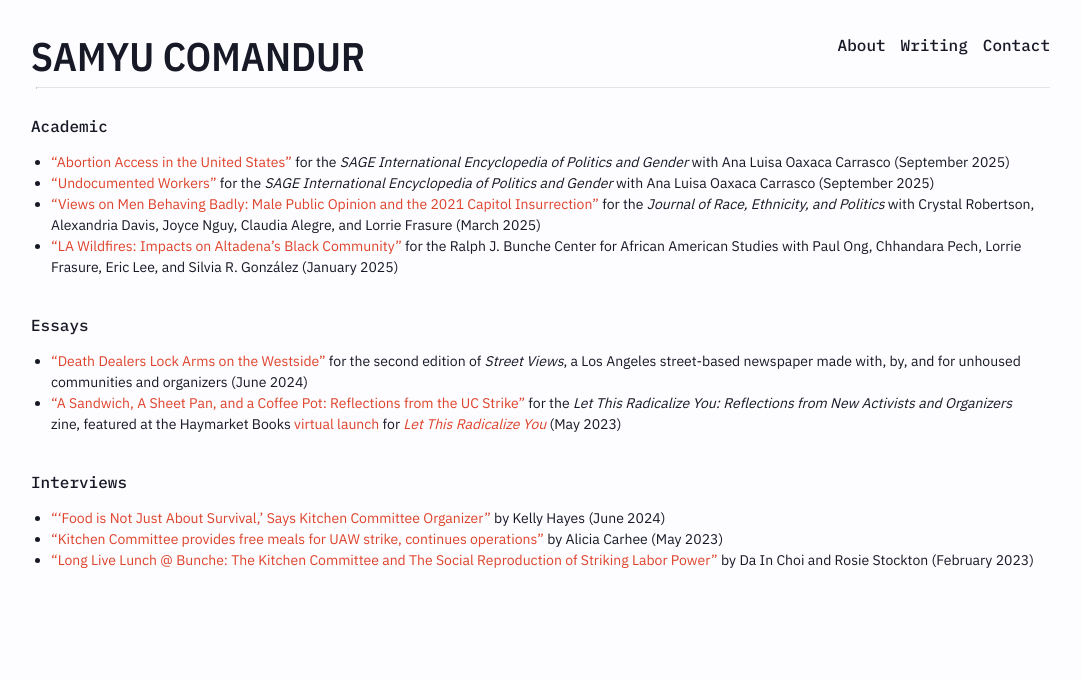
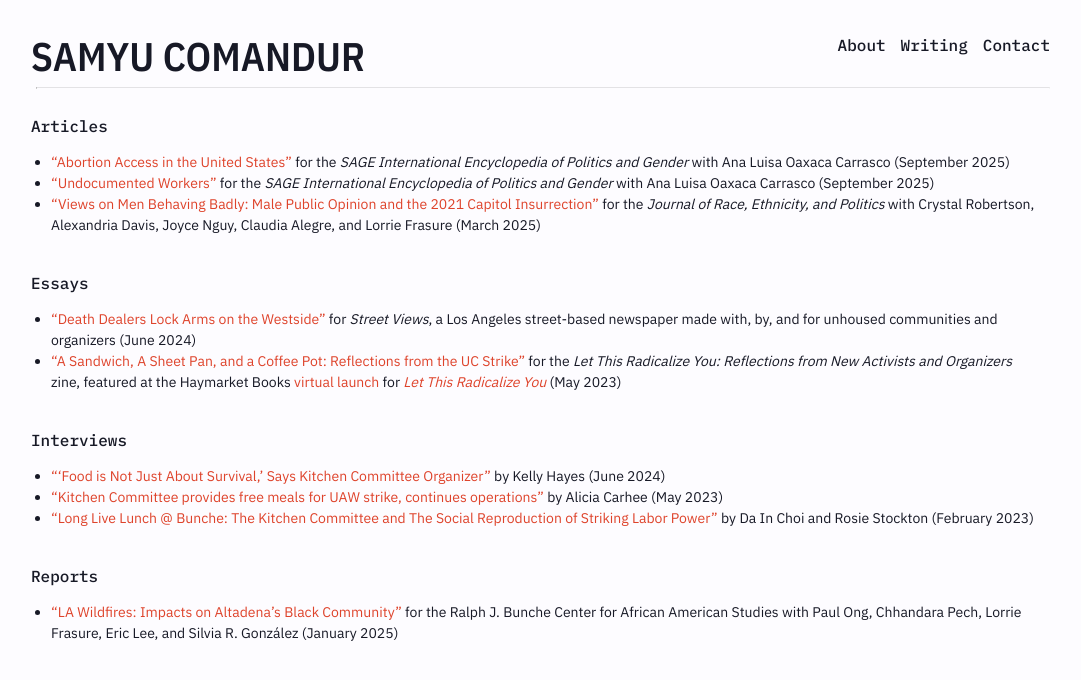
Before and after one commit to samyuc/samyuc.github.io, a Jekyll site: the page built from writing.html, in a window 1280 px wide. Shown: the top 680 px of the page, without its empty margins (97-1178 px from the left). Built offline with Jekyll 4.4.1, drawn with Linux system fonts in a browser that asks for light colours; some of the changed lines change nothing that is shown.

Commit message:
resorted writing

```diff
--- a/writing.html
+++ b/writing.html
@@ -1,17 +1,17 @@
 ---
 layout: default
 ---
-<section>Academic</section>
+<section>Articles</section>
 <ul><dl>
 <dt><li> <a href=https://us.sagepub.com/en-us/nam/the-sage-international-encyclopedia-of-politics-and-gender/book286827>“Abortion Access in the United States”</a> for the <i>SAGE International Encyclopedia of Politics and Gender</i> with Ana Luisa Oaxaca Carrasco (September 2025)</li>
 <dt><li> <a href=https://us.sagepub.com/en-us/nam/the-sage-international-encyclopedia-of-politics-and-gender/book286827>“Undocumented Workers”</a> for the <i>SAGE International Encyclopedia of Politics and Gender</i> with Ana Luisa Oaxaca Carrasco (September 2025)</li>
-<dt><li> <a href="https://www.cambridge.org/core/journals/journal-of-race-ethnicity-and-politics/article/abs/views-on-men-behaving-badly-male-public-opinion-and-the-2021-capitol-insurrection/1BCD3FECB9540D7ACF8E542AA7DFB451">“Views on Men Behaving Badly: Male Public Opinion and the 2021 Capitol Insurrection”</a> for the <i>Journal of Race, Ethnicity, and Politics</i> with Crystal Robertson, Alexandria Davis, Joyce Nguy, Claudia Alegre, and Lorrie Frasure (March 2025)</li>
-<dt><li> <a href=https://bunchecenter.ucla.edu/wp-content/uploads/sites/112/2025/02/LA_Wildfire_Altadena_Black_Community_Report.pdf">“LA Wildfires: Impacts on Altadena’s Black Community”</a> for the Ralph J. Bunche Center for African American Studies with Paul Ong, Chhandara Pech, Lorrie Frasure, Eric Lee, and Silvia R. González (January 2025)</li></dl></ul>
+<dt><li> <a href="https://www.cambridge.org/core/journals/journal-of-race-ethnicity-and-politics/article/abs/views-on-men-behaving-badly-male-public-opinion-and-the-2021-capitol-insurrection/1BCD3FECB9540D7ACF8E542AA7DFB451">“Views on Men Behaving Badly: Male Public Opinion and the 2021 Capitol Insurrection”</a> for the <i>Journal of Race, Ethnicity, and Politics</i> with Crystal Robertson, Alexandria Davis, Joyce Nguy, Claudia Alegre, and Lorrie Frasure (March 2025)</li></dd></dt></dl></ul>
+
 
 <br>
 <section>Essays</section>
 <ul><dl>
-<dt><li><a href=https://streetviewsla.com/street-views-second-edition.pdf>“Death Dealers Lock Arms on the Westside” </a> for the second edition of <i>Street Views</i>, a Los Angeles street-based newspaper made with, by, and for unhoused communities and organizers (June 2024)</li>
+<dt><li><a href=https://streetviewsla.com/street-views-second-edition.pdf>“Death Dealers Lock Arms on the Westside” </a> for <i>Street Views</i>, a Los Angeles street-based newspaper made with, by, and for unhoused communities and organizers (June 2024)</li>
 <dt><li>  <a href=https://issuu.com/projectnia/docs/ltry-essayszine_mc-v2> “A Sandwich, A Sheet Pan, and a Coffee Pot: Reflections from the UC Strike”</a> for the <i>Let This Radicalize You: Reflections from New Activists and Organizers</i> zine, featured at the Haymarket Books <a href="https://www.youtube.com/watch?v=kSTMC0QhZbg&themeRefresh=1">virtual launch</a> for <i><a href=https://bookshop.org/p/books/let-this-radicalize-you-organizing-and-the-revolution-of-reciprocal-care-mariame-kaba/18307365>Let This Radicalize You</a></i> (May 2023)</li></dd></dt></dl></ul>
 
 <br>
@@ -20,3 +20,8 @@ layout: default
 <dt><li> <a href="https://organizingmythoughts.org/food-is-not-just-about-survival-says-kitchen-committee-organizer/">“‘Food is Not Just About Survival,’ Says Kitchen Committee Organizer”</a> by Kelly Hayes (June 2024)</li>
 <dt><li> <a href="https://dailybruin.com/2023/05/21/kitchen-committee-provides-free-meals-for-uaw-strikers">“Kitchen Committee provides free meals for UAW strike, continues operations”</a> by Alicia Carhee (May 2023)</li>
 <dt><li> <a href="https://csw.ucla.edu/2023/02/17/long-live-lunch-bunche-the-kitchen-committee-and-the-social-reproduction-of-striking-labor-power/">“Long Live Lunch @ Bunche: The Kitchen Committee and The Social Reproduction of Striking Labor Power”</a> by Da In Choi and Rosie Stockton (February 2023)</li></dl></ul>
+
+<br>
+<section>Reports</section>
+<ul><dl>
+<dt><li> <a href=https://bunchecenter.ucla.edu/wp-content/uploads/sites/112/2025/02/LA_Wildfire_Altadena_Black_Community_Report.pdf">“LA Wildfires: Impacts on Altadena’s Black Community”</a> for the Ralph J. Bunche Center for African American Studies with Paul Ong, Chhandara Pech, Lorrie Frasure, Eric Lee, and Silvia R. González (January 2025)</li></dl></ul>
```
Also changed, not shown: 1 other file.
